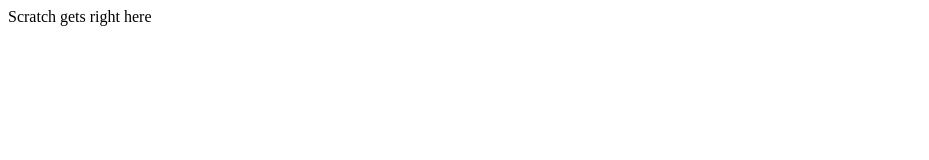
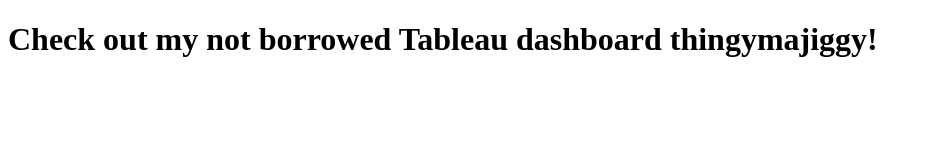
Before and after one commit to ajnielsen32/is201, a plain HTML site: page scratch.html in a window 1280 px wide. Shown: the whole page, without its empty margins (0-929 px from the left). Drawn offline with Linux system fonts and the light colour scheme.

Commit message:
Add files via upload

```diff
--- a/scratch.html
+++ b/scratch.html
@@ -5,11 +5,11 @@
     <meta charset="UTF-8">
     <meta http-equiv="X-UA-Compatible" content="IE=edge">
     <meta name="viewport" content="width=device-width, initial-scale=1.0">
-    <title>Scrath</title>
+    <title>Interests</title>
 </head>
 
 <body>
-    Scratch gets right here
+    <h1>Check out my not borrowed Tableau dashboard thingymajiggy!</h1>
     <br>
     <div class='tableauPlaceholder' id='viz1669662418870' style='position: relative'><noscript><a href='#'><img
                     alt='Alternative Map Projection - County '
```
